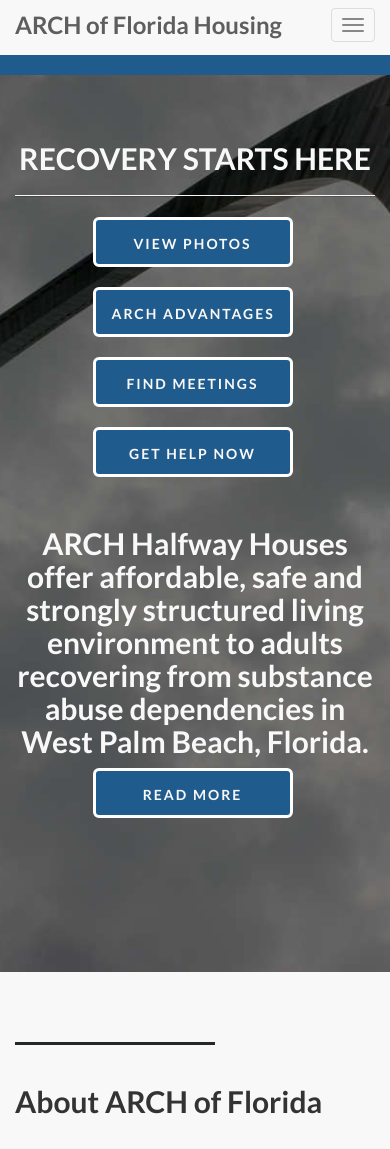
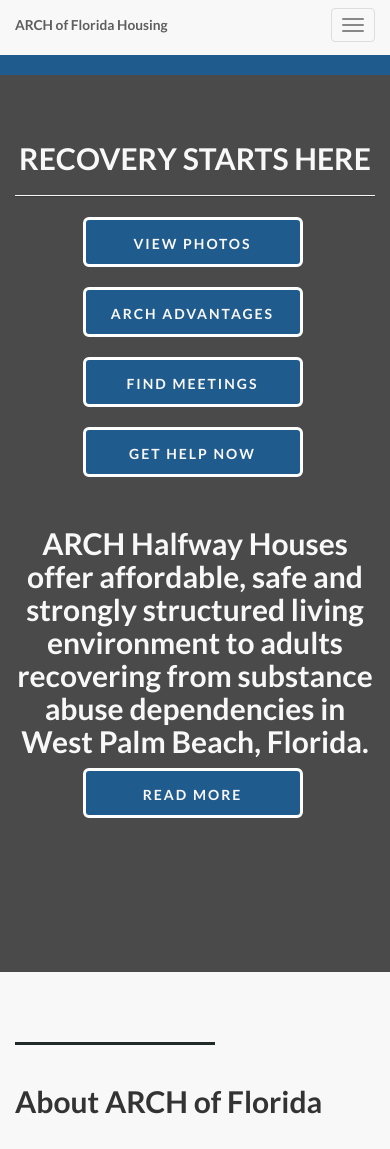
Before and after one commit to johnsonj561/ARCH, a PHP site: page / in a window 390 px wide. Shown: the top 1149 px of the page. Run offline with PHP 8.4, Linux system fonts and the light colour scheme.

Commit message:
Updates navbar

```diff
--- a/css/custom.css
+++ b/css/custom.css
@@ -54,7 +54,7 @@
   color: #f8f8f8;
   border-color: #fff;
   border-width: medium;
-  width: 200px;
+  width: 220px;
 }
 
 .btn-center{
@@ -94,6 +94,13 @@ ul.list-inline.intro-social-buttons{
   }
 }
 
+@media (max-width: 400px){
+  .navbar-default .navbar-brand{
+    font-size: 98%;
+  }
+}
+
+
 
 @media (min-width: 768px) {
   .navbar-nav {
@@ -109,16 +116,14 @@ ul.list-inline.intro-social-buttons{
   }
 }
 
-.logo{
-  padding-left: 0px;
-  margin-left: 0px;
-  margin-right: 20px;
+
+.fb-like{
+  margin-right:20px;
 }
 
-@media (max-width: 1000px){
- .logo{
-   display: none;
- }
+.g-plus{
+  margin-top:-50px;
+  padding-top: 0px;
 }
 
 
--- a/css/landing-page.css
+++ b/css/landing-page.css
@@ -36,8 +36,14 @@ h6 {
     padding-bottom: 50px;
     text-align: center;
     color: #f8f8f8;
-    background: url(../img/arch-background-3-dark.jpg) no-repeat center center;
+    background: url(../img/arch-background-3-dark-v2.jpg) no-repeat center center;
     background-size: cover;
+}
+
+@media(max-width: 500px){
+  .intro-header{
+    background: #4A4A4A;
+  }
 }
 
 .intro-header-no-image{
```
Lines whose indentation alone changed are shown as unchanged.
